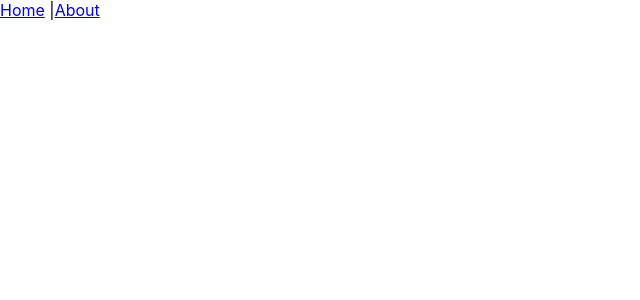
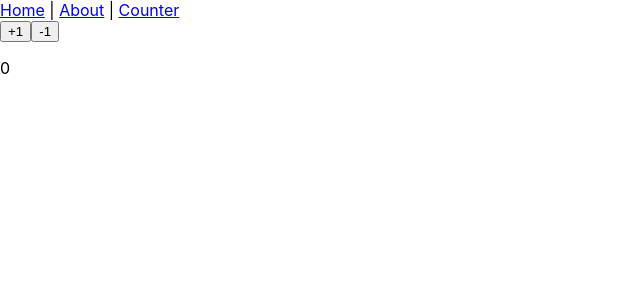
Before and after one commit to robbeca-code/Basic-React, a React (Create React App) app: page /Counter in a window 1280 px wide. Before the commit this address had no page. Shown: the top 300 px of the page, without its empty margins (0-640 px from the left). Built offline with nearby package versions, Linux system fonts and the light colour scheme.

Commit message:
Create the counter page

```diff
--- a/src/App.js
+++ b/src/App.js
@@ -2,18 +2,19 @@
 // import './App.css';
 import Home from './pages/Home';
 import About from './pages/About';
+import Counter from './pages/Counter';
 import {Routes, Route, Link} from 'react-router-dom';
 
 function App() {
   return (
     <div className="App">
       <nav>
-        <Link to="/">Home</Link> |
-        <Link to="/About">About</Link>
+        <Link to="/">Home</Link> | <Link to="/About">About</Link> | <Link to="/Counter">Counter</Link>
       </nav>
       <Routes>
         <Route path="/" element={<Home />}/>
         <Route path="/About" element={<About />}/>
+        <Route path="/Counter" element={<Counter />}/>
       </Routes>
     </div>
   );
--- /dev/null
+++ b/src/pages/Counter.js
@@ -0,0 +1,24 @@
+import React, {useState} from 'react';
+
+
+const Counter = () => {
+  const [num, setNumber] = useState(0);
+
+  const onIncrease = () => {
+    setNumber(num + 1);
+  }
+
+  const onDecrease = () => {
+    setNumber(num - 1);
+  }
+
+  return (
+    <div>
+      <button type='button' onClick={onIncrease}>+1</button>
+      <button type='button' onClick={onDecrease}>-1</button>
+      <p>{num}</p>
+    </div>
+  )
+};
+
+export default Counter;
```
